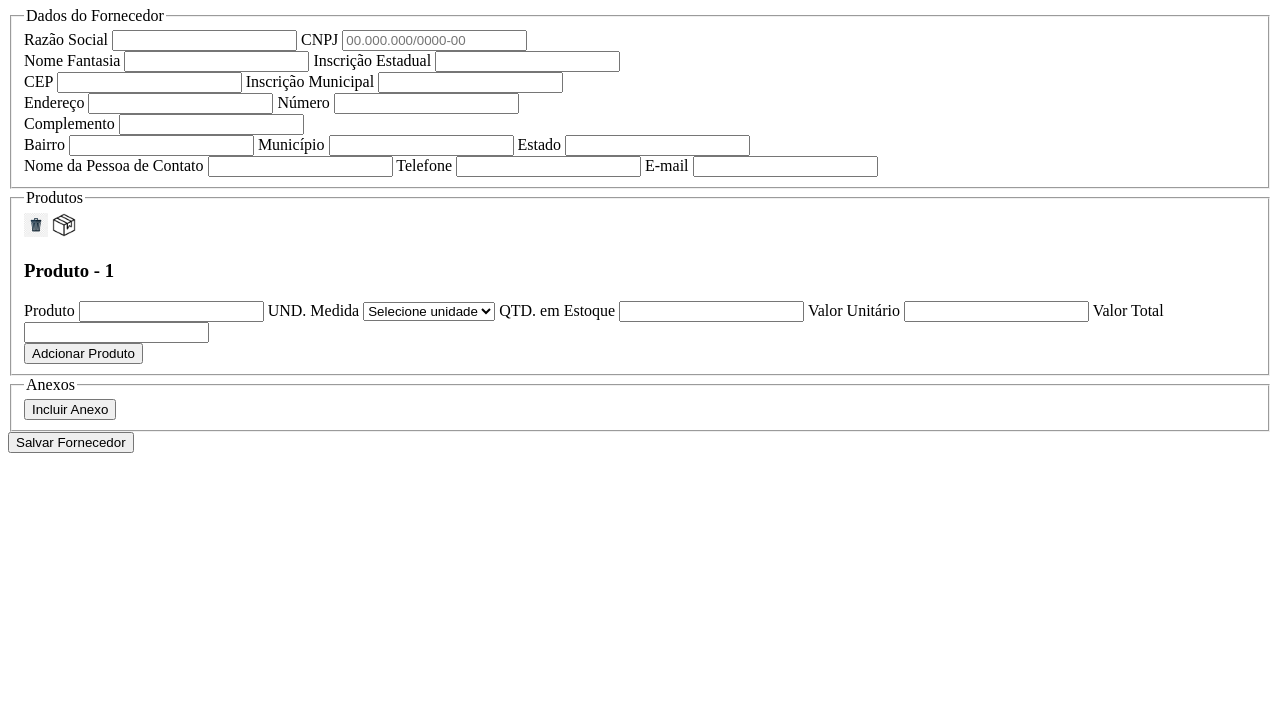
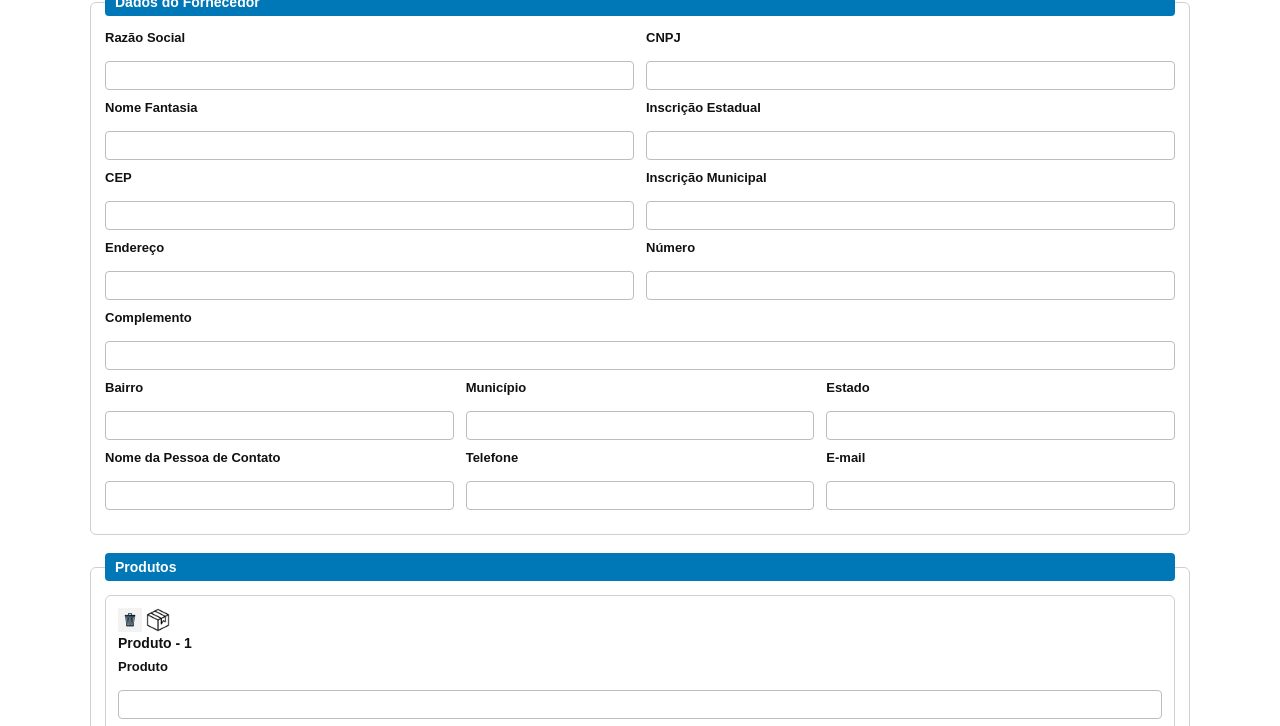
Before and after one commit to Isabela-prog/cadastro-vflows-frontend, a plain HTML site: page index.html in a window 1280 px wide. Shown: the part 73-799 px from the top of the page. Drawn offline with Linux system fonts and the light colour scheme.

Commit message:
feat - adicionando estilização da pág

```diff
--- a/components/produto.html
+++ b/components/produto.html
@@ -3,10 +3,11 @@
     <img src="assets/img/lixeira-icon.png" alt="Remover" class="remover-produto" style="width:24px; cursor:pointer;" />
     <img src="assets/img/produto-icon.png" alt="produto-icon" class="produto-icon" style="width:24px; cursor:pointer;" />
     <h3>Produto -</h3>
-
+    <div id="produto-form-row">
         <label>Produto</label>
         <input type="text" name="descricaoProduto" required />
-
+    </div>
+    <div id="produto-form-row">
         <label>UND. Medida</label>
         <select name="unidadeMedida" required>
             <option value="">Selecione unidade</option>
@@ -26,3 +27,4 @@
         <!-- readonly possibilita que o campo não seja editável pelo usuário  -->
         <input type="text" name="valorTotal" readonly/>
     </div>
+</div>
--- a/index.html
+++ b/index.html
@@ -27,7 +27,7 @@
 
                         <label for="cnpj">CNPJ</label>
                         <!-- placeholder colocado para o usuário saber o formato que deverá digitar o CNPJ/ Se houver tempo, colocar o formato de forma automática no campo -->
-                        <input type="text" id="cnpj" name="cnpj" required placeholder="00.000.000/0000-00"/>
+                        <input type="text" id="cnpj" name="cnpj" />
                     </div>
 
                     <div id="form-row">
@@ -55,7 +55,7 @@
                         <input type="text" id="numero" name="numero" />
                     </div>
 
-                    <div id="form-group">
+                    <div id="form-row">
                         <label for="complemento">Complemento</label>
                         <input type="text" id="complemento" name="complemento" />
                     </div>
--- a/styles/style.css
+++ b/styles/style.css
@@ -1,3 +1,134 @@
+/* Reset e base */
+* {
+  box-sizing: border-box;
+  margin: 0;
+  padding: 0;
+  font-family: Arial, sans-serif;
+}
+
+body {
+  background-color: #fff;
+  padding: 20px;
+  font-size: 14px;
+  color: #111;
+}
+
+#cadastro-fornecedor-produto {
+  max-width: 1100px;
+  margin: 0 auto;
+}
+
+
+h1 {
+  text-align: center;
+  margin-bottom: 18px;
+  font-size: 20px;
+  letter-spacing: 0.5px;
+}
+
+
+fieldset {
+  border: 1px solid #cfcfcf;
+  border-radius: 6px;
+  padding: 14px;
+  margin-bottom: 18px;
+  background: #fff;
+}
+
+legend {
+  background-color: #0077b6;
+  color: #fff;
+  padding: 6px 10px;
+  border-radius: 4px;
+  font-weight: 700;
+  font-size: 14px;
+  display: block;
+  width: 100%;
+}
+
+/* fazer com que cada label e input ocupem a mesma coluna  */
+#form-row,
+#produto-form-row {
+  display: grid;
+  grid-template-columns: repeat(auto-fit, minmax(140px, 1fr));
+  gap: 12px;
+  align-items: start;
+  margin-bottom: 10px;
+}
+
+/* garantir que cada label ocupe a primeira linha da grid */
+#form-row > label,
+#produto-form-row > label {
+  grid-row: 1;
+  display: block;
+  font-weight: 600;
+  font-size: 13px;
+  margin-bottom: 4px;
+}
+
+/* fazer com que todos os inpus fiquem na linha de baixo  */
+#form-row > input,
+#form-row > select,
+#produto-form-row > input,
+#produto-form-row > select {
+  grid-row: 2;
+  width: 100%;
+  padding: 6px 8px;
+  font-size: 13px;
+  border: 1px solid #bdbdbd;
+  border-radius: 4px;
+}
+
+/* deixar o campo for readonly mais escuro */
+input[readonly] {
+  background-color: #e9e9e9;
+  color: #333;
+}
+
+.produto-unitario {
+  border: 1px solid #d0d0d0;
+  border-radius: 6px;
+  padding: 12px;
+  margin-bottom: 12px;
+  background: #fff;
+}
+
+.produto-unitario h3 {
+  margin: 0 0 8px 0;
+  font-size: 14px;
+}
+
+.remover-produto,
+.remover-doc,
+.visualizar-doc {
+  cursor: pointer;
+}
+
+.item-anexo {
+  display: flex;
+  align-items: center;
+  gap: 10px;
+  padding: 8px;
+  border: 1px solid #e0e0e0;
+  border-radius: 4px;
+  margin-bottom: 8px;
+}
+
+button {
+  padding: 6px 10px;
+  font-size: 13px;
+  border-radius: 4px;
+  font-size: 15px;
+  border: none;
+  cursor: pointer;
+  background-color: #2f8f44;
+  color: #fff;
+}
+
+button:hover {
+  opacity: 0.92;
+}
+
 .modal-loading {
   position: fixed;
   top: 40%;
@@ -7,8 +138,7 @@
   padding: 20px 30px;
   border: 1px solid #ccc;
   border-radius: 6px;
-  box-shadow: 0 0 10px rgba(0,0,0,0.1);
-  font-family: sans-serif;
+  box-shadow: 0 0 10px rgba(0,0,0,0.08);
   font-size: 16px;
   z-index: 9999;
 }
```
Lines whose indentation alone changed are shown as unchanged.
